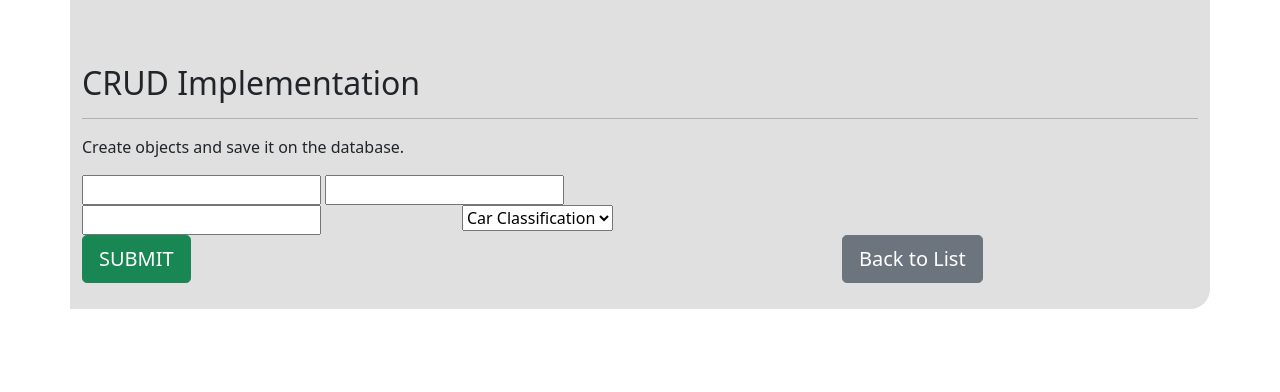
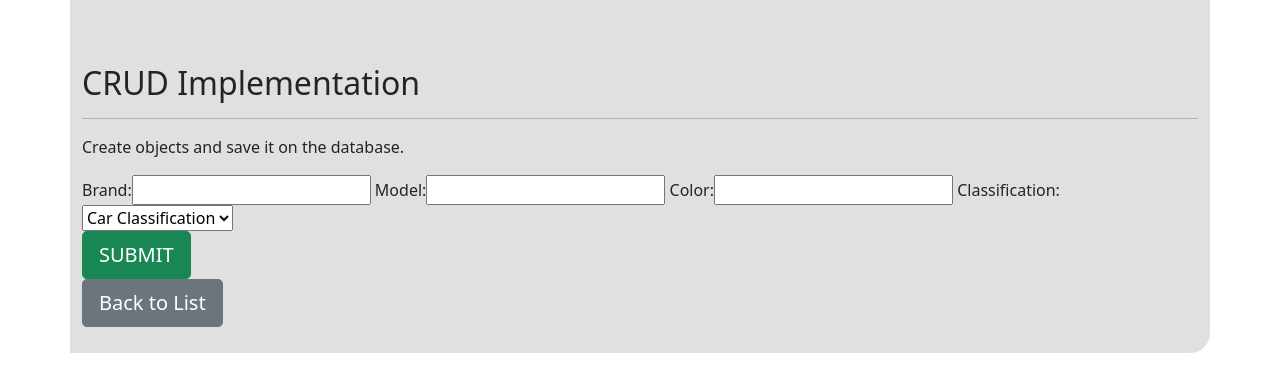
Before and after one commit to vlad10100/django_crud, a Django app: page /cars/ in a window 1280 px wide. Shown: the top 392 px of the page. Run offline with Django 3.2, Linux system fonts and the light colour scheme; data comes from the database, SQL or seed files in the repository; some libraries are stand-ins or nearby versions.

Commit message:
Update create.html

```diff
--- a/crud/crud_app/templates/main/create.html
+++ b/crud/crud_app/templates/main/create.html
@@ -2,26 +2,18 @@
 
 {% extends 'main/base.html' %}
 {% block title%}Create and Update{%endblock%}
-{% load crispy_forms_tags %}
     {% block content %}
         <p>Create objects and save it on the database.</p>
         <form action="", method="post" autocomplete="off">
             {% csrf_token %}
-            {{form.car_brand|as_crispy_field}}
-            {{form.car_model|as_crispy_field}}
-            <div class='row'>
-                <div class='col-md-4'>
-                    {{form.car_color|as_crispy_field}}
-                </div>
-                <div class='col-md-8'>
-                    {{form.car_classification|as_crispy_field}}
-                </div>
+            {{form}}
             </div>
-            <div class="row">
-                <div class="col-md-8">
+
+
+                <div>
                         <button type="submit" class="btn btn-success btn-block btn-lg">SUBMIT</button>
                 </div>
-                <div class="col-md-4">
+                <div>
                     <a href="{% url 'display' %}" class="btn btn-secondary btn-block btn-lg">
                         Back to List
                     </a>
```
